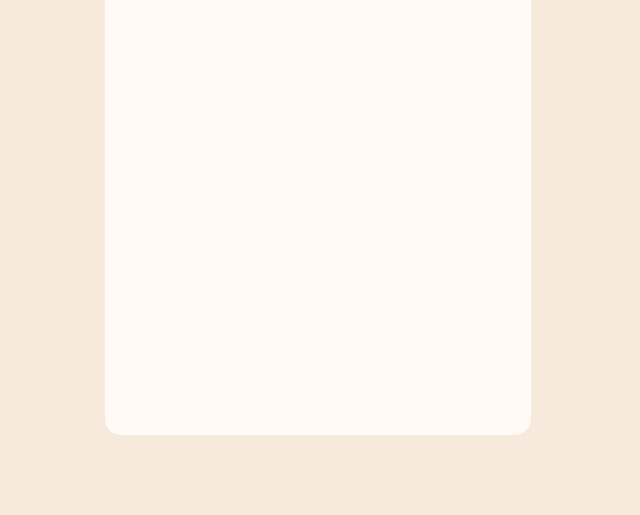
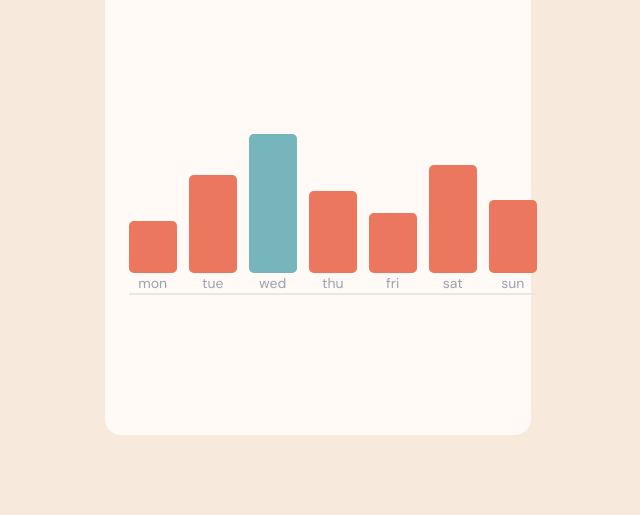
Before and after one commit to Rohanbasnet12/Expense-chart-component, a plain HTML site: page index.html in a window 1280 px wide. Shown: the part 285-800 px from the top of the page, without its empty margins (322-962 px from the left). Drawn offline with nearby package versions, Linux system fonts and the light colour scheme.

Commit message:
Added the bar graph layout

```diff
--- a/index.html
+++ b/index.html
@@ -17,7 +17,7 @@
 <body>
   <main id="main" class="flex items-center justify-center">
     <div id="wrapper" class="w-4/12 h-4/5">
-      <div class="container w-full h-full flex flex-col gap-4">
+      <div class="container w-fit h-full flex flex-col gap-4">
 
         <div id="top-section" class="border-2 rounded-2xl p-6 flex items-center justify-between">
           <div id="myBalance-section" class="flex flex-col">
@@ -35,8 +35,40 @@
         </div>
 
         <div id="bottom-section" class="w-full h-full rounded-2xl p-6 grid grid-rows-4 bg-white">
-          <div id="spending-detail" class="row-span-1"></div>
-          <div id="detail-chart" class="row-span-2"></div>
+          <div id="spending-detail" class="row-span-1">
+            <h1 class="text-3xl font-semibold text-yellow-900">Spending - Last 7 days</h1>
+          </div>
+          <div id="detail-chart" class="row-span-2 flex gap-3 items-end justify-center border-b-2">
+            <div class="box">
+              <div class="bar bg-red-300"></div>
+              <p class="text-center text-sm text-gray-400">mon</p>
+            </div>
+            <div class="box">
+              <div class="bar bg-red-300"></div>
+              <p class="text-center text-sm text-gray-400">tue</p>
+            </div>
+            <div class="box">
+              <div class="bar bg-red-300"></div>
+              <p class="text-center text-sm text-gray-400">wed</p>
+            </div>
+            <div class="box">
+              <div class="bar bg-red-300"></div>
+              <p class="text-center text-sm text-gray-400">thu</p>
+            </div>
+            <div class="box">
+              <div class="bar bg-red-300"></div>
+              <p class="text-center text-sm text-gray-400">fri</p>
+            </div>
+            <div class="box">
+              <div class="bar bg-red-300"></div>
+              <p class="text-center text-sm text-gray-400">sat</p>
+            </div>
+            <div class="box">
+              <div class="bar bg-red-300"></div>
+              <p class="text-center text-sm text-gray-400">sun</p>
+            </div>
+
+          </div>
           <div id="total-spending-detail" class="row-span-1"></div>
         </div>
       </div>
--- a/src/style.css
+++ b/src/style.css
@@ -32,6 +32,16 @@
 }
 
 /* CSS utils */
+.bar {
+    width: 48px;
+    border-radius: .3em;
+    background: var(--SOFT-RED);
+    cursor: pointer;
+}
+
+.bar:hover {
+    opacity: .8;
+}
 
 /* General styles */
 html,
@@ -52,8 +62,55 @@ body {
     font-family: var(--PRIMARY-FONT);
 }
 
+.img svg:hover {
+    animation: rotate 1.42s forwards;
+}
+
+@keyframes rotate {
+    0% {
+        transform: rotate(0deg);
+    }
+
+    100% {
+        transform: rotate(360deg);
+    }
+}
+
 /* Styling bottom section */
 #bottom-section {
     background: var(--VERY-PALE-ORANGE);
     font-family: var(--PRIMARY-FONT);
 }
+
+.box:first-child>.bar {
+    height: 52px;
+}
+
+.box:nth-child(2)>.bar {
+    height: 98px;
+}
+
+.box:nth-child(3)>.bar {
+    height: 139px;
+    background: var(--CYAN-RED);
+}
+
+.box:nth-child(3)>.bar:hover {
+    opacity: .8;
+}
+
+.box:nth-child(4)>.bar {
+    height: 82px;
+}
+
+.box:nth-child(5)>.bar {
+    height: 60px;
+}
+
+.box:nth-child(6)>.bar {
+    height: 108px;
+}
+
+.box:nth-child(7)>.bar {
+    height: 73px;
+}
```
